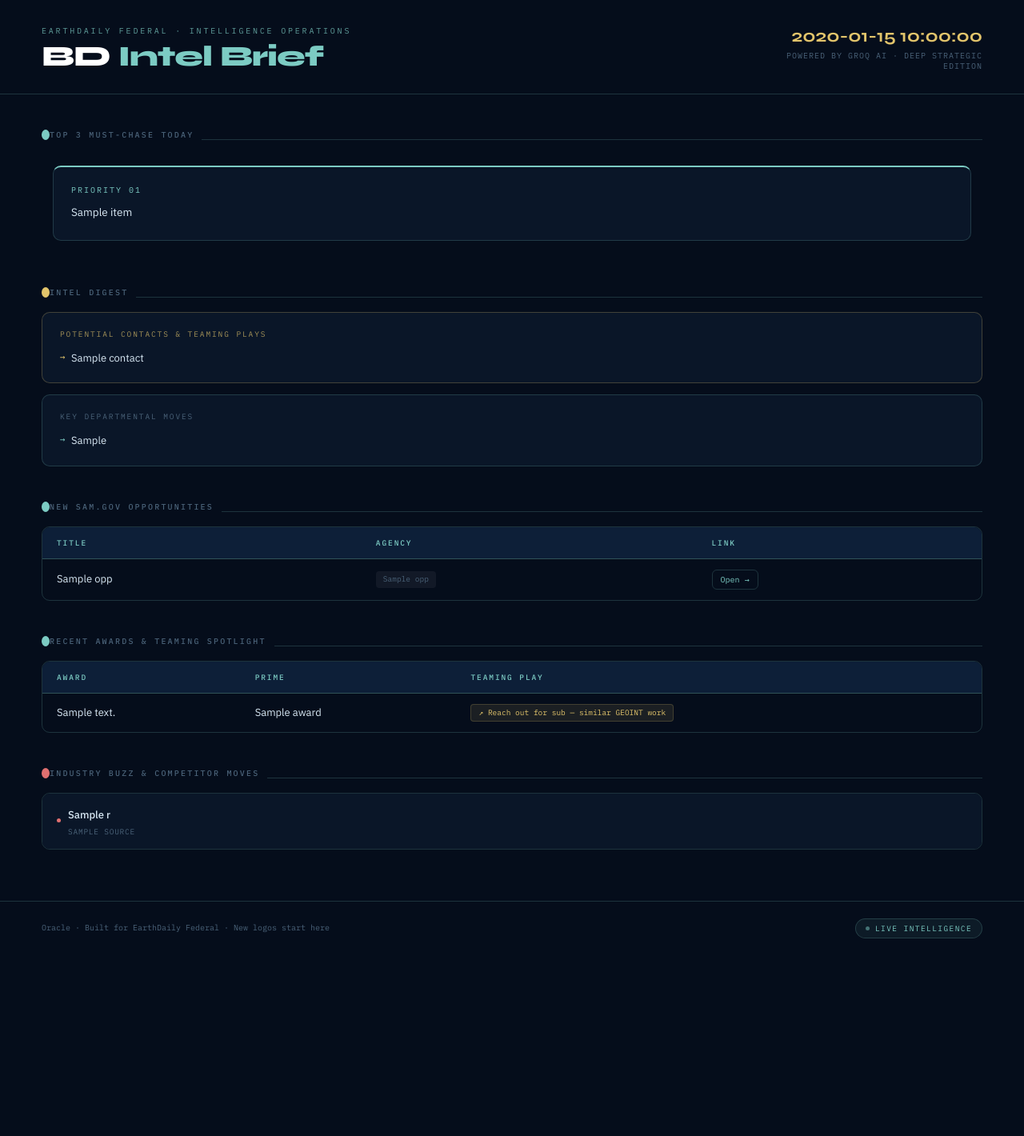
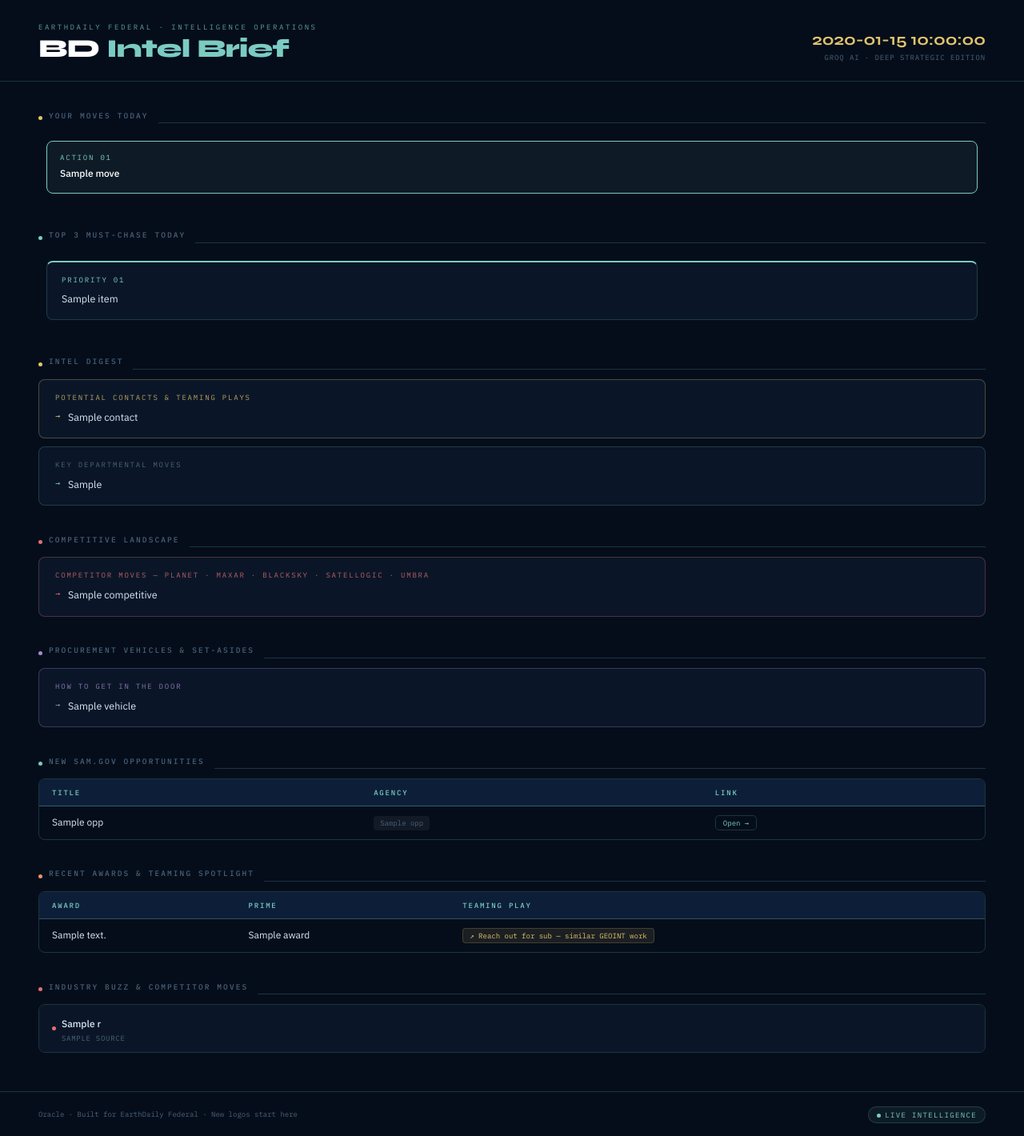
Before and after one commit to rebelrichie/edf-oracle-daily-intel, a Python web app: template templates/report.html in a window 1280 px wide. Shown: the whole page at 80% size. Before the commit the page ends 1173 px from the top, so only its background shows below. Run offline with Jinja, Linux system fonts and the light colour scheme; the template is opened without the code that fills it: most values are stand-ins (such as "Sample title", 1, 10 or a date in 2020).

Commit message:
Refactor report.html for improved layout and styling
Updated styles and structure for report layout, including header, body, and footer sections. Added new sections for moves today, competitive landscape, and procurement vehicles.

```diff
--- a/templates/report.html
+++ b/templates/report.html
@@ -8,332 +8,112 @@
 <style>
   :root {
     --teal: #7CCBC3;
-    --teal-glow: rgba(124,203,195,0.12);
     --teal-border: rgba(124,203,195,0.2);
     --gold: #E2C46B;
     --red: #E07070;
+    --orange: #E8956B;
+    --purple: #A78BCA;
     --bg: #050d1b;
     --surface: #0a1628;
     --surface-2: #0d1f38;
-    --text: #c8d8e8;
+    --text: #d8e8f4;
     --muted: #4a6278;
   }
 
   *, *::before, *::after { box-sizing: border-box; margin: 0; padding: 0; }
-
   @page { margin: 0.4in 0.5in; size: letter; }
 
-  body {
-    font-family: 'IBM Plex Sans', sans-serif;
-    background: var(--bg);
-    color: var(--text);
-    /* background-image removed from body — WeasyPrint renders it as full-page canvas causing blank page 1 */
-  }
+  body { font-family: 'IBM Plex Sans', sans-serif; background: var(--bg); color: var(--text); }
 
-  .hdr {
-    padding: 32px 52px 28px;
-    display: table;
-    width: 100%;
-    border-bottom: 1px solid var(--teal-border);
-    box-sizing: border-box;
-  }
-  .hdr-left { display: table-cell; vertical-align: bottom; }
-  .hdr-right { display: table-cell; vertical-align: bottom; text-align: right; width: 280px; }
+  /* HEADER */
+  .hdr { padding: 28px 48px 24px; display: table; width: 100%; border-bottom: 1px solid var(--teal-border); }
+  .hdr-left  { display: table-cell; vertical-align: bottom; }
+  .hdr-right { display: table-cell; vertical-align: bottom; text-align: right; width: 260px; }
+  .eyebrow { font-family: 'IBM Plex Mono', monospace; font-size: 9px; letter-spacing: 0.28em; color: var(--teal); text-transform: uppercase; margin-bottom: 6px; opacity: 0.75; }
+  .hdr h1 { font-family: 'Syne', sans-serif; font-size: 32px; font-weight: 800; color: #fff; letter-spacing: -0.03em; line-height: 1; }
+  .hdr h1 em { font-style: normal; color: var(--teal); }
+  .hdr-date { font-family: 'Syne', sans-serif; font-size: 20px; font-weight: 700; color: var(--gold); }
+  .hdr-sub { font-family: 'IBM Plex Mono', monospace; font-size: 9px; color: var(--muted); letter-spacing: 0.1em; margin-top: 4px; text-transform: uppercase; }
 
-  .hdr-left .eyebrow {
-    font-family: 'IBM Plex Mono', monospace;
-    font-size: 10px;
-    letter-spacing: 0.28em;
-    color: var(--teal);
-    text-transform: uppercase;
-    margin-bottom: 8px;
-    opacity: 0.75;
-  }
-
-  .hdr-left h1 {
-    font-family: 'Syne', sans-serif;
-    font-size: 36px;
-    font-weight: 800;
-    color: #fff;
-    letter-spacing: -0.03em;
-    line-height: 1;
-  }
-
-  .hdr-left h1 em { font-style: normal; color: var(--teal); }
-
-  .hdr-right .date {
-    font-family: 'Syne', sans-serif;
-    font-size: 22px;
-    font-weight: 700;
-    color: var(--gold);
-  }
-
-  .hdr-right .sub {
-    font-family: 'IBM Plex Mono', monospace;
-    font-size: 10px;
-    color: var(--muted);
-    letter-spacing: 0.1em;
-    margin-top: 5px;
-    text-transform: uppercase;
-  }
-
-  .body { padding: 44px 52px 64px; }
-  .body > section { margin-bottom: 44px; page-break-inside: avoid; break-inside: avoid; }
+  /* BODY */
+  .body { padding: 32px 48px 48px; }
+  .body > section { margin-bottom: 32px; page-break-inside: avoid; break-inside: avoid; }
   .body > section:last-child { margin-bottom: 0; }
 
-  .sec-hd {
-    display: table;
-    width: 100%;
-    margin-bottom: 18px;
-  }
-  .sec-hd .dot, .sec-hd .dot-gold, .sec-hd .dot-red {
-    display: table-cell;
-    width: 5px;
-    vertical-align: middle;
-    padding-right: 10px;
-  }
-  .sec-hd span {
-    display: table-cell;
-    white-space: nowrap;
-    padding-right: 10px;
-    vertical-align: middle;
-  }
-  .sec-hd::after {
-    content: '';
-    display: table-cell;
-    width: 100%;
-    border-bottom: 1px solid var(--teal-border);
-    vertical-align: middle;
-  }
+  /* SECTION HEADER */
+  .sec-hd { display: table; width: 100%; margin-bottom: 12px; }
+  .sec-hd-dot { display: table-cell; width: 8px; vertical-align: middle; padding-right: 8px; }
+  .sec-hd-dot span { display: inline-block; width: 5px; height: 5px; border-radius: 50%; background: var(--teal); }
+  .sec-hd-dot span.gold   { background: var(--gold); }
+  .sec-hd-dot span.red    { background: var(--red); }
+  .sec-hd-dot span.orange { background: var(--orange); }
+  .sec-hd-dot span.purple { background: var(--purple); }
+  .sec-hd-label { display: table-cell; white-space: nowrap; padding-right: 12px; vertical-align: middle; font-family: 'IBM Plex Mono', monospace; font-size: 9.5px; font-weight: 500; letter-spacing: 0.22em; text-transform: uppercase; color: var(--muted); }
+  .sec-hd-line { display: table-cell; width: 100%; vertical-align: middle; border-bottom: 1px solid var(--teal-border); }
 
-  .sec-hd span {
-    font-family: 'IBM Plex Mono', monospace;
-    font-size: 10px;
-    font-weight: 500;
-    letter-spacing: 0.22em;
-    text-transform: uppercase;
-    color: var(--muted);
-  }
-
-  .dot { width: 5px; height: 5px; border-radius: 50%; background: var(--teal); flex-shrink: 0; }
-  .dot-gold { background: var(--gold); }
-  .dot-red { background: var(--red); }
+  /* MOVES TODAY */
+  .moves-grid { display: table; width: 100%; border-spacing: 10px; border-collapse: separate; }
+  .move-card { display: table-cell; width: 33%; vertical-align: top; background: rgba(124,203,195,0.07); border: 1px solid var(--teal); border-radius: 8px; padding: 14px 16px; }
+  .move-num { font-family: 'IBM Plex Mono', monospace; font-size: 9px; color: var(--teal); letter-spacing: 0.2em; text-transform: uppercase; margin-bottom: 6px; display: block; }
+  .move-card p { font-size: 12px; line-height: 1.55; font-weight: 500; color: #fff; }
 
   /* TOP 3 */
-  .top3 { display: table; width: 100%; border-spacing: 14px; border-collapse: separate; }
+  .top3 { display: table; width: 100%; border-spacing: 10px; border-collapse: separate; }
+  .t3c { display: table-cell; width: 33%; vertical-align: top; background: var(--surface); border: 1px solid var(--teal-border); border-top: 2px solid var(--teal); border-radius: 8px; padding: 16px 18px; }
+  .t3c .num { font-family: 'IBM Plex Mono', monospace; font-size: 9px; color: var(--teal); letter-spacing: 0.2em; text-transform: uppercase; margin-bottom: 8px; display: block; }
+  .t3c p { font-size: 12.5px; line-height: 1.6; font-weight: 400; }
 
-  .t3c {
-    background: var(--surface);
-    border: 1px solid var(--teal-border);
-    border-top: 2px solid var(--teal);
-    border-radius: 10px;
-    padding: 22px 22px 24px;
-    transition: background 0.18s;
-  }
+  /* INTEL CARDS */
+  .intel-card { background: var(--surface); border: 1px solid var(--teal-border); border-radius: 8px; padding: 16px 20px; margin-bottom: 10px; page-break-inside: avoid; }
+  .intel-card:last-child { margin-bottom: 0; }
+  .intel-card.gold-card   { border-color: rgba(226,196,107,0.3); }
+  .intel-card.red-card    { border-color: rgba(224,112,112,0.3); }
+  .intel-card.orange-card { border-color: rgba(232,149,107,0.3); }
+  .intel-card.purple-card { border-color: rgba(167,139,202,0.3); }
 
-  .t3c:hover { background: var(--teal-glow); }
+  .ic-label { font-family: 'IBM Plex Mono', monospace; font-size: 9px; letter-spacing: 0.2em; text-transform: uppercase; color: var(--muted); margin-bottom: 10px; }
+  .gold-card   .ic-label { color: var(--gold); opacity: 0.8; }
+  .red-card    .ic-label { color: var(--red); opacity: 0.8; }
+  .orange-card .ic-label { color: var(--orange); opacity: 0.8; }
+  .purple-card .ic-label { color: var(--purple); opacity: 0.8; }
 
-  .t3c .num {
-    font-family: 'IBM Plex Mono', monospace;
-    font-size: 10px;
-    color: var(--teal);
-    letter-spacing: 0.2em;
-    text-transform: uppercase;
-    margin-bottom: 10px;
-    display: block;
-  }
-
-  .t3c p { font-size: 13.5px; line-height: 1.65; font-weight: 400; color: #d8e8f4; }
-
-  /* TWO-COL GRID */
-  .two-col { display: block; width: 100%; }
-
-  .info-card {
-    background: var(--surface);
-    border: 1px solid var(--teal-border);
-    border-radius: 10px;
-    padding: 20px 22px;
-    margin-bottom: 14px;
-    page-break-inside: avoid;
-    break-inside: avoid;
-  }
-  .info-card:last-child { margin-bottom: 0; }
-
-  .info-card .ic-label {
-    font-family: 'IBM Plex Mono', monospace;
-    font-size: 9.5px;
-    letter-spacing: 0.2em;
-    text-transform: uppercase;
-    color: var(--muted);
-    margin-bottom: 14px;
-  }
-
-  .info-card ul { list-style: none; }
-  .info-card ul li { margin-bottom: 10px; }
-  .info-card ul li:last-child { margin-bottom: 0; }
-
-  .info-card ul li {
-    font-size: 13px;
-    font-weight: 400;
-    line-height: 1.55;
-    padding-left: 14px;
-    position: relative;
-    color: #d8e8f4;
-  }
-
-  .info-card ul li::before {
-    content: '→';
-    position: absolute;
-    left: 0;
-    color: var(--teal);
-    font-family: 'IBM Plex Mono', monospace;
-    font-size: 11px;
-  }
-
-  .info-card.gold-card { border-color: rgba(226,196,107,0.25); }
-  .info-card.gold-card .ic-label { color: var(--gold); opacity: 0.7; }
-  .info-card.gold-card ul li::before { color: var(--gold); }
+  .intel-card ul { list-style: none; }
+  .intel-card ul li { font-size: 12.5px; font-weight: 400; line-height: 1.55; padding-left: 16px; position: relative; margin-bottom: 8px; color: var(--text); }
+  .intel-card ul li:last-child { margin-bottom: 0; }
+  .intel-card ul li::before { content: '→'; position: absolute; left: 0; font-family: 'IBM Plex Mono', monospace; font-size: 10px; color: var(--teal); }
+  .gold-card   ul li::before { color: var(--gold); }
+  .red-card    ul li::before { color: var(--red); }
+  .orange-card ul li::before { color: var(--orange); }
+  .purple-card ul li::before { color: var(--purple); }
 
   /* TABLE */
-  .tbl-wrap {
-    border-radius: 10px;
-    overflow: hidden;
-    border: 1px solid var(--teal-border);
-  }
+  .tbl-wrap { border-radius: 8px; overflow: hidden; border: 1px solid var(--teal-border); }
+  table { width: 100%; border-collapse: collapse; }
+  thead th { background: var(--surface-2); font-family: 'IBM Plex Mono', monospace; font-size: 9px; font-weight: 500; letter-spacing: 0.2em; text-transform: uppercase; color: var(--teal); padding: 11px 16px; text-align: left; border-bottom: 1px solid var(--teal-border); }
+  tbody tr { border-bottom: 1px solid rgba(255,255,255,0.04); }
+  tbody tr:last-child { border-bottom: none; }
+  tbody td { padding: 11px 16px; font-size: 12px; line-height: 1.5; vertical-align: middle; font-weight: 400; }
 
-  table { width: 100%; border-collapse: collapse; }
-
-  thead th {
-    background: var(--surface-2);
-    font-family: 'IBM Plex Mono', monospace;
-    font-size: 9.5px;
-    font-weight: 500;
-    letter-spacing: 0.2em;
-    text-transform: uppercase;
-    color: var(--teal);
-    padding: 13px 18px;
-    text-align: left;
-    border-bottom: 1px solid var(--teal-border);
-  }
-
-  tbody tr { border-bottom: 1px solid rgba(255,255,255,0.04); transition: background 0.15s; }
-  tbody tr:last-child { border-bottom: none; }
-  tbody tr:hover { background: rgba(124,203,195,0.05); }
-  tbody td { padding: 13px 18px; font-size: 13px; line-height: 1.5; vertical-align: middle; font-weight: 400; color: #d8e8f4; }
-
-  .pill-agency {
-    display: inline-block;
-    font-family: 'IBM Plex Mono', monospace;
-    font-size: 9.5px;
-    padding: 3px 9px;
-    border-radius: 4px;
-    background: rgba(255,255,255,0.05);
-    color: var(--muted);
-  }
-
-  .pill-gold {
-    display: inline-block;
-    font-family: 'IBM Plex Mono', monospace;
-    font-size: 9.5px;
-    padding: 3px 9px;
-    border-radius: 4px;
-    background: rgba(226,196,107,0.1);
-    color: var(--gold);
-    border: 1px solid rgba(226,196,107,0.2);
-  }
-
-  a.btn {
-    display: inline-flex;
-    align-items: center;
-    gap: 4px;
-    font-family: 'IBM Plex Mono', monospace;
-    font-size: 10px;
-    color: var(--teal);
-    text-decoration: none;
-    border: 1px solid var(--teal-border);
-    padding: 4px 10px;
-    border-radius: 6px;
-    transition: background 0.15s;
-  }
-
-  a.btn:hover { background: var(--teal-glow); border-color: var(--teal); }
+  .pill-agency { display: inline-block; font-family: 'IBM Plex Mono', monospace; font-size: 9px; padding: 2px 8px; border-radius: 4px; background: rgba(255,255,255,0.05); color: var(--muted); }
+  .pill-gold   { display: inline-block; font-family: 'IBM Plex Mono', monospace; font-size: 9px; padding: 2px 8px; border-radius: 4px; background: rgba(226,196,107,0.1); color: var(--gold); border: 1px solid rgba(226,196,107,0.2); }
+  a.btn { font-family: 'IBM Plex Mono', monospace; font-size: 9px; color: var(--teal); text-decoration: none; border: 1px solid var(--teal-border); padding: 3px 9px; border-radius: 5px; }
 
   /* BUZZ */
-  .buzz { border: 1px solid var(--teal-border); border-radius: 10px; overflow: hidden; }
+  .buzz { border: 1px solid var(--teal-border); border-radius: 8px; overflow: hidden; }
+  .bz { display: table; width: 100%; padding: 12px 16px; background: var(--surface); border-bottom: 1px solid rgba(255,255,255,0.04); }
+  .bz:last-child { border-bottom: none; }
+  .bz-ind  { display: table-cell; width: 12px; vertical-align: top; padding-top: 4px; }
+  .bz-dot  { width: 5px; height: 5px; border-radius: 50%; background: var(--red); display: inline-block; }
+  .bz-body { display: table-cell; vertical-align: top; }
+  .bz-body a { font-size: 12px; color: var(--text); font-weight: 500; text-decoration: none; line-height: 1.5; }
+  .bz-src { font-family: 'IBM Plex Mono', monospace; font-size: 9px; color: var(--muted); margin-top: 3px; letter-spacing: 0.08em; text-transform: uppercase; }
 
-  .bz {
-    display: table;
-    width: 100%;
-    padding: 15px 18px;
-    background: var(--surface);
-    border-bottom: 1px solid rgba(255,255,255,0.04);
-  }
-  .bz-ind { display: table-cell; width: 14px; vertical-align: top; padding-top: 5px; }
-  .bz-body { display: table-cell; vertical-align: top; }
-
-  .bz:last-child { border-bottom: none; }
-  .bz:hover { background: rgba(124,203,195,0.05); }
-  .bz-dot { width: 5px; height: 5px; border-radius: 50%; background: var(--red); display: inline-block; margin-top: 2px; }
-
-  .bz-body a {
-    font-size: 13px;
-    color: #d8e8f4;
-    font-weight: 500;
-    text-decoration: none;
-    line-height: 1.55;
-    transition: color 0.15s;
-  }
-
-  .bz-body a:hover { color: var(--teal); }
-
-  .bz-src {
-    font-family: 'IBM Plex Mono', monospace;
-    font-size: 9.5px;
-    color: var(--muted);
-    margin-top: 4px;
-    letter-spacing: 0.08em;
-    text-transform: uppercase;
-  }
-
-  .ftr {
-    border-top: 1px solid var(--teal-border);
-    padding: 20px 52px;
-    display: table;
-    width: 100%;
-  }
-  .ftr-l { display: table-cell; vertical-align: middle; }
+  /* FOOTER */
+  .ftr { border-top: 1px solid var(--teal-border); padding: 16px 48px; display: table; width: 100%; }
+  .ftr-l { display: table-cell; vertical-align: middle; font-family: 'IBM Plex Mono', monospace; font-size: 9px; color: var(--muted); }
   .ftr-r { display: table-cell; vertical-align: middle; text-align: right; }
-
-  .ftr-l {
-    font-family: 'IBM Plex Mono', monospace;
-    font-size: 10px;
-    color: var(--muted);
-  }
-
-  .live {
-    display: inline-flex;
-    align-items: center;
-    gap: 7px;
-    font-family: 'IBM Plex Mono', monospace;
-    font-size: 9.5px;
-    letter-spacing: 0.15em;
-    text-transform: uppercase;
-    color: var(--teal);
-    background: rgba(124,203,195,0.07);
-    border: 1px solid var(--teal-border);
-    padding: 5px 12px;
-    border-radius: 20px;
-  }
-
-  .live-dot { width: 5px; height: 5px; border-radius: 50%; background: var(--teal); animation: blink 2s ease-in-out infinite; }
-  @keyframes blink { 0%,100%{opacity:1} 50%{opacity:0.25} }
-
-  @media(max-width:760px){
-    .hdr, .body, .ftr { padding-left: 20px; padding-right: 20px; }
-    .top3, .two-col { grid-template-columns: 1fr; }
-    .hdr { flex-direction: column; align-items: flex-start; gap: 16px; }
-    .hdr-right { text-align: left; }
-  }
+  .live { display: inline-block; font-family: 'IBM Plex Mono', monospace; font-size: 9px; letter-spacing: 0.15em; text-transform: uppercase; color: var(--teal); background: rgba(124,203,195,0.07); border: 1px solid var(--teal-border); padding: 4px 10px; border-radius: 20px; }
+  .live-dot { display: inline-block; width: 5px; height: 5px; border-radius: 50%; background: var(--teal); margin-right: 5px; vertical-align: middle; }
 </style>
 </head>
 <body>
@@ -344,19 +124,42 @@
     <h1>BD <em>Intel Brief</em></h1>
   </div>
   <div class="hdr-right">
-    <div class="date">{{ date }}</div>
-    <div class="sub">Powered by Groq AI · Deep Strategic Edition</div>
+    <div class="hdr-date">{{ date }}</div>
+    <div class="hdr-sub">Groq AI · Deep Strategic Edition</div>
   </div>
 </header>
 
 <div class="body">
 
+  <!-- YOUR MOVES TODAY -->
+  {% if moves_today %}
+  <section>
+    <div class="sec-hd">
+      <div class="sec-hd-dot"><span class="gold"></span></div>
+      <div class="sec-hd-label">Your Moves Today</div>
+      <div class="sec-hd-line"></div>
+    </div>
+    <div class="moves-grid">
+      {% for move in moves_today %}
+      <div class="move-card">
+        <span class="move-num">Action 0{{ loop.index }}</span>
+        <p>{{ move }}</p>
+      </div>
+      {% endfor %}
+    </div>
+  </section>
+  {% endif %}
+
   <!-- TOP 3 -->
   <section>
-    <div class="sec-hd"><div class="dot"></div><span>Top 3 Must-Chase Today</span></div>
-    <div class="top3" style="display:table;width:100%;border-spacing:14px;border-collapse:separate;">
+    <div class="sec-hd">
+      <div class="sec-hd-dot"><span></span></div>
+      <div class="sec-hd-label">Top 3 Must-Chase Today</div>
+      <div class="sec-hd-line"></div>
+    </div>
+    <div class="top3">
       {% for item in top_3 %}
-      <div class="t3c" style="display:table-cell;width:33%;vertical-align:top;">
+      <div class="t3c">
         <span class="num">Priority 0{{ loop.index }}</span>
         <p>{{ item }}</p>
       </div>
@@ -367,42 +170,72 @@
   <!-- CONTACTS + DEPT MOVES -->
   {% if contacts or dept_moves %}
   <section>
-    <div class="sec-hd"><div class="dot dot-gold"></div><span>Intel Digest</span></div>
-    <div class="two-col">
+    <div class="sec-hd">
+      <div class="sec-hd-dot"><span class="gold"></span></div>
+      <div class="sec-hd-label">Intel Digest</div>
+      <div class="sec-hd-line"></div>
+    </div>
     {% if contacts %}
-      <div class="info-card gold-card">
+    <div class="intel-card gold-card">
       <div class="ic-label">Potential Contacts &amp; Teaming Plays</div>
-        <ul>
-          {% for c in contacts %}<li>{{ c }}</li>{% endfor %}
-        </ul>
+      <ul>{% for c in contacts %}<li>{{ c }}</li>{% endfor %}</ul>
     </div>
     {% endif %}
     {% if dept_moves %}
-      <div class="info-card">
+    <div class="intel-card">
       <div class="ic-label">Key Departmental Moves</div>
-        <ul>
-          {% for m in dept_moves %}<li>{{ m }}</li>{% endfor %}
-        </ul>
+      <ul>{% for m in dept_moves %}<li>{{ m }}</li>{% endfor %}</ul>
     </div>
     {% endif %}
+  </section>
+  {% endif %}
+
+  <!-- COMPETITIVE LANDSCAPE -->
+  {% if competitive %}
+  <section>
+    <div class="sec-hd">
+      <div class="sec-hd-dot"><span class="red"></span></div>
+      <div class="sec-hd-label">Competitive Landscape</div>
+      <div class="sec-hd-line"></div>
+    </div>
+    <div class="intel-card red-card">
+      <div class="ic-label">Competitor Moves — Planet · Maxar · BlackSky · Satellogic · Umbra</div>
+      <ul>{% for c in competitive %}<li>{{ c }}</li>{% endfor %}</ul>
+    </div>
+  </section>
+  {% endif %}
+
+  <!-- VEHICLES + SET-ASIDES -->
+  {% if vehicles %}
+  <section>
+    <div class="sec-hd">
+      <div class="sec-hd-dot"><span class="purple"></span></div>
+      <div class="sec-hd-label">Procurement Vehicles &amp; Set-Asides</div>
+      <div class="sec-hd-line"></div>
+    </div>
+    <div class="intel-card purple-card">
+      <div class="ic-label">How to Get in the Door</div>
+      <ul>{% for v in vehicles %}<li>{{ v }}</li>{% endfor %}</ul>
     </div>
   </section>
   {% endif %}
 
   <!-- SAM.gov -->
   <section>
-    <div class="sec-hd"><div class="dot"></div><span>New SAM.gov Opportunities</span></div>
+    <div class="sec-hd">
+      <div class="sec-hd-dot"><span></span></div>
+      <div class="sec-hd-label">New SAM.gov Opportunities</div>
+      <div class="sec-hd-line"></div>
+    </div>
     <div class="tbl-wrap">
       <table>
-        <thead>
-          <tr><th>Title</th><th>Agency</th><th>Link</th></tr>
-        </thead>
+        <thead><tr><th>Title</th><th>Agency</th><th>Link</th></tr></thead>
         <tbody>
           {% for opp in sam %}
           <tr>
             <td>{{ opp.get('title','') }}</td>
             <td><span class="pill-agency">{{ opp.get('fullParentPathName','DoD') }}</span></td>
-            <td><a class="btn" href="{{ opp.get('uiLink', '') }}">Open →</a></td>
+            <td><a class="btn" href="{{ opp.get('uiLink','') }}">Open →</a></td>
           </tr>
           {% endfor %}
         </tbody>
@@ -412,12 +245,14 @@
 
   <!-- Awards -->
   <section>
-    <div class="sec-hd"><div class="dot"></div><span>Recent Awards &amp; Teaming Spotlight</span></div>
+    <div class="sec-hd">
+      <div class="sec-hd-dot"><span class="orange"></span></div>
+      <div class="sec-hd-label">Recent Awards &amp; Teaming Spotlight</div>
+      <div class="sec-hd-line"></div>
+    </div>
     <div class="tbl-wrap">
       <table>
-        <thead>
-          <tr><th>Award</th><th>Prime</th><th>Teaming Play</th></tr>
-        </thead>
+        <thead><tr><th>Award</th><th>Prime</th><th>Teaming Play</th></tr></thead>
         <tbody>
           {% for a in awards %}
           <tr>
@@ -433,7 +268,11 @@
 
   <!-- Buzz -->
   <section>
-    <div class="sec-hd"><div class="dot dot-red"></div><span>Industry Buzz &amp; Competitor Moves</span></div>
+    <div class="sec-hd">
+      <div class="sec-hd-dot"><span class="red"></span></div>
+      <div class="sec-hd-label">Industry Buzz &amp; Competitor Moves</div>
+      <div class="sec-hd-line"></div>
+    </div>
     <div class="buzz">
       {% for a in rss %}
       <div class="bz">
```
Lines whose indentation alone changed are shown as unchanged.
